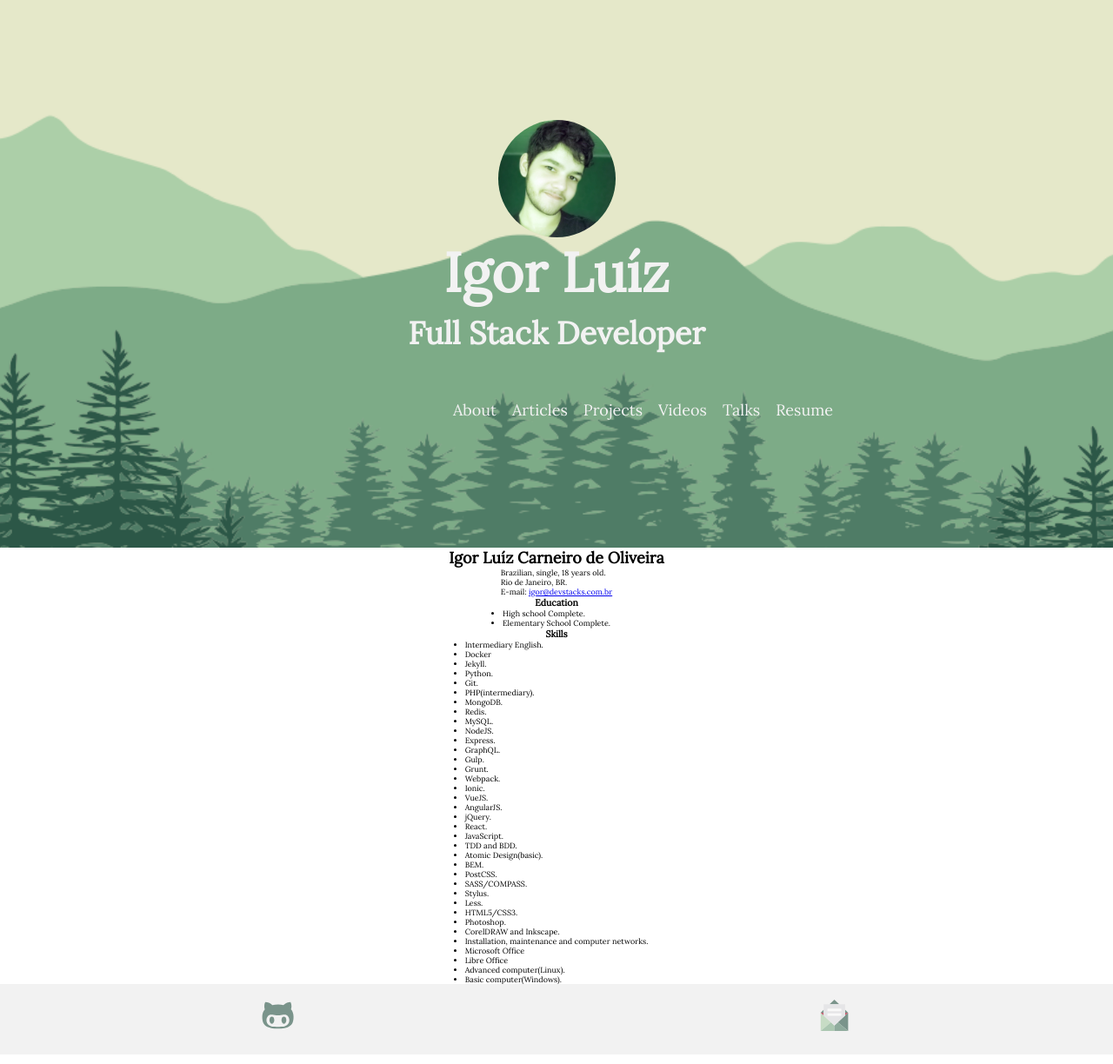
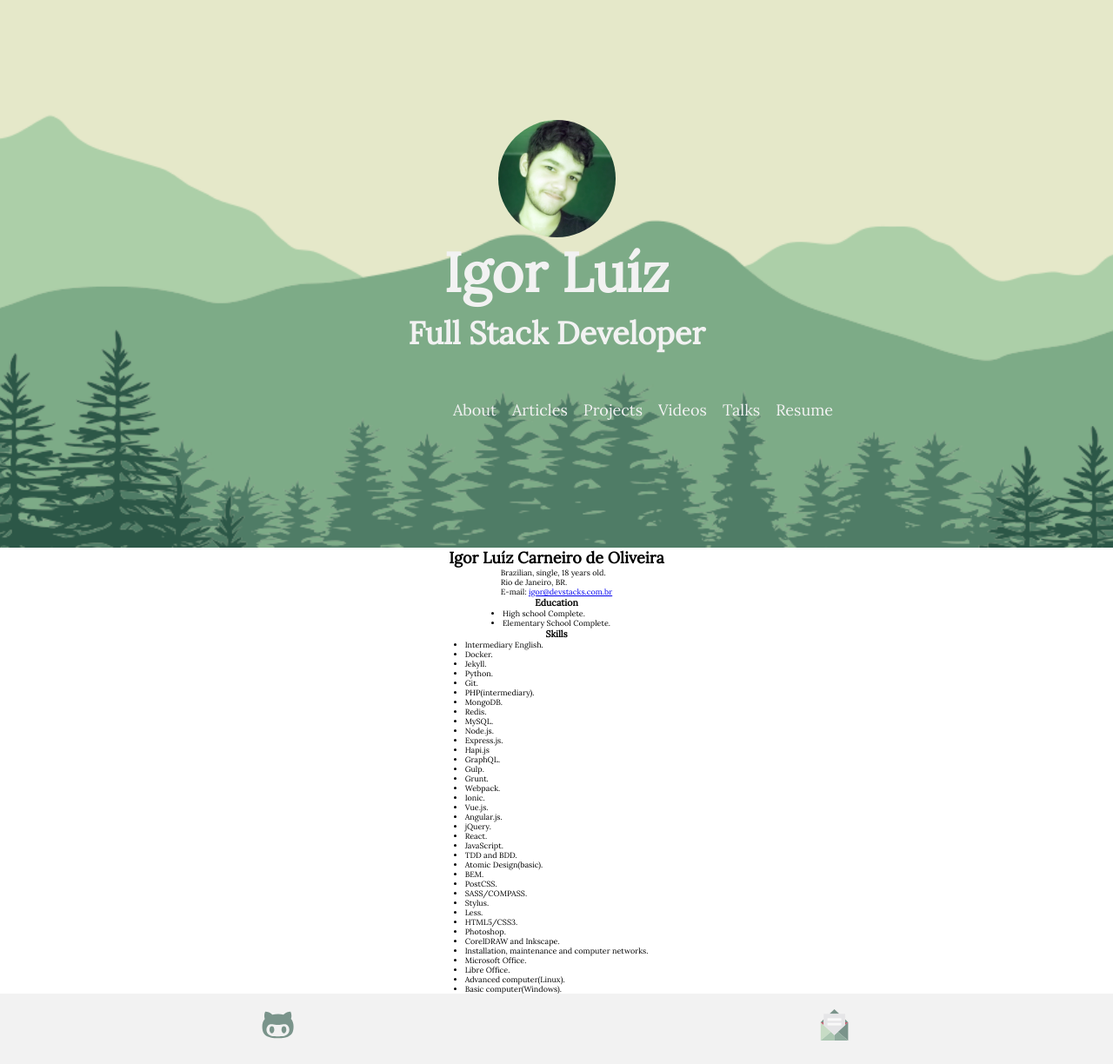
Before and after one commit to Halfeld/website, a Jekyll site: the page built from resume.md, in a window 1280 px wide. Shown: the whole page at 87% size. Built offline with Jekyll 4.4.1, drawn with Linux system fonts in a browser that asks for light colours; our own code applies the rules of GitHub Pages for plain Markdown files; comment, search, counter and statistics services are not loaded.

Commit message:
Update resume

```diff
--- a/resume.md
+++ b/resume.md
@@ -10,23 +10,24 @@
 
 ### Skills
 * Intermediary English.
-+ Docker
+* Docker.
 * Jekyll.
-+ Python.
+* Python.
 * Git.
 * PHP(intermediary).
 * MongoDB.
 * Redis.
 * MySQL.
-* NodeJS.
-* Express.
+* Node.js.
+* Express.js.
+* Hapi.js
 * GraphQL.
 * Gulp.
 * Grunt.
 * Webpack.
 * Ionic.
-* VueJS.
-* AngularJS.
+* Vue.js.
+* Angular.js.
 * jQuery.
 * React.
 * JavaScript.
@@ -41,7 +42,7 @@
 * Photoshop.
 * CorelDRAW and Inkscape.
 * Installation, maintenance and computer networks.
-* Microsoft Office
-* Libre Office
+* Microsoft Office.
+* Libre Office.
 * Advanced computer(Linux).
 * Basic computer(Windows).
```
